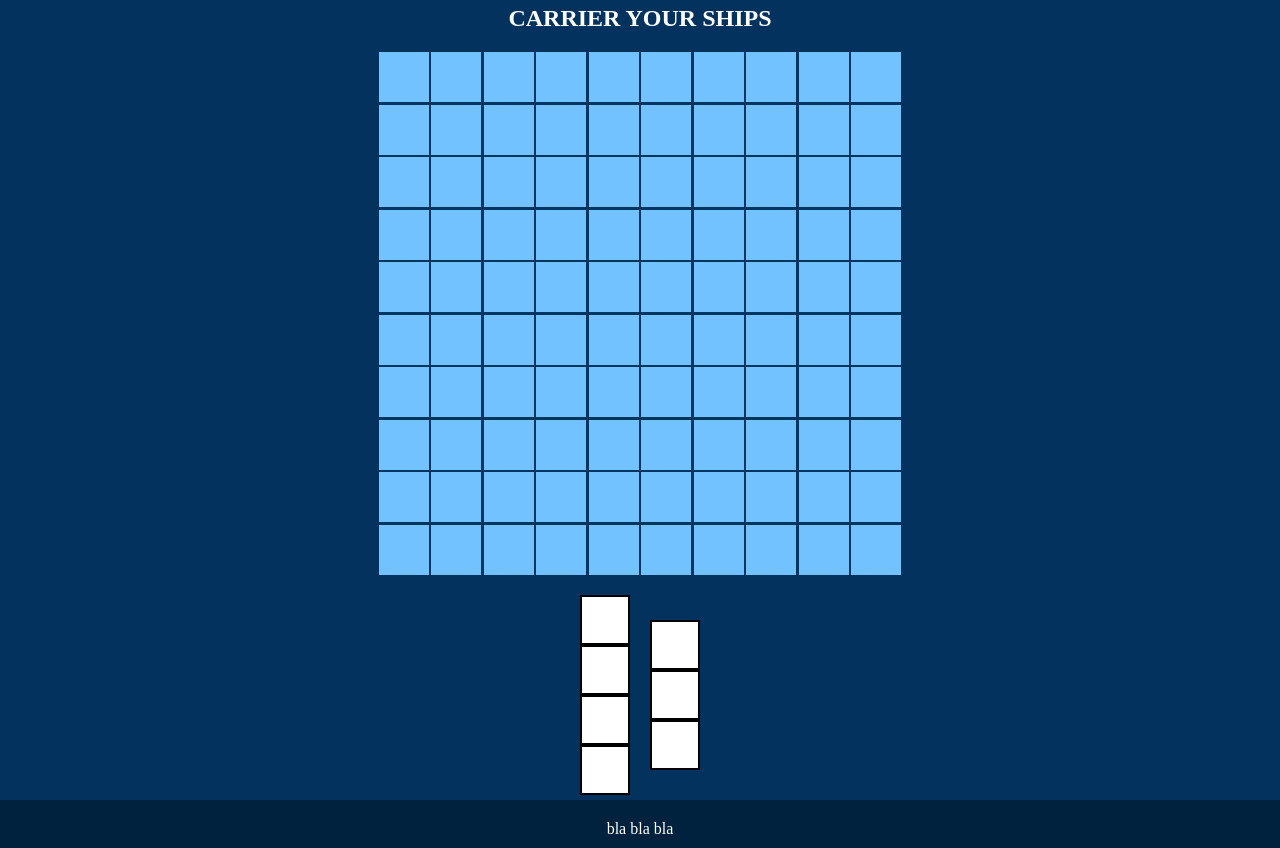
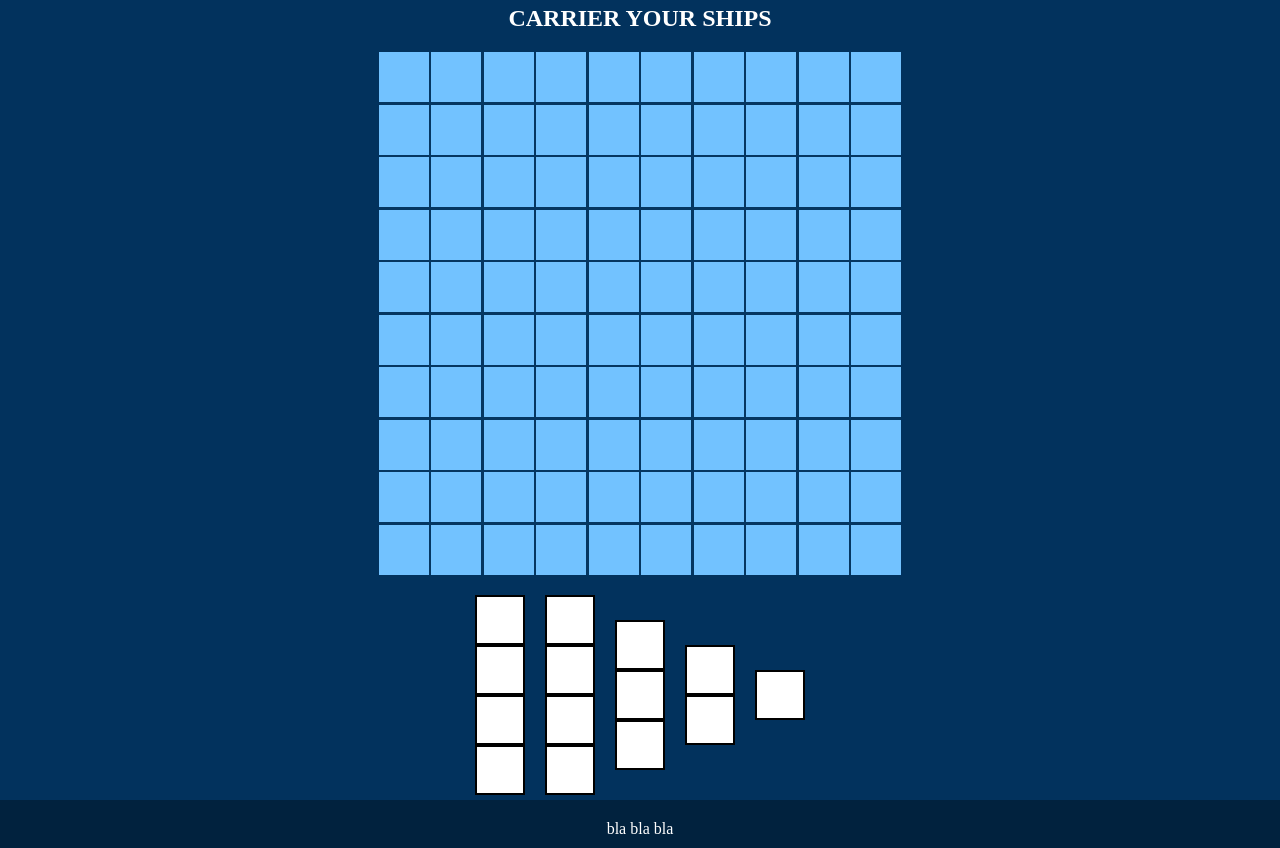
Before and after one commit to Alme08/Battleship, a website built with webpack: page dist/index.html in a window 1280 px wide. Both pictures are taken after typing "Sample" into the empty fields and a click on the input "START". Built offline with nearby package versions, Linux system fonts and the light colour scheme.

Commit message:
add the other ships

```diff
--- a/dist/index.html
+++ b/dist/index.html
@@ -27,11 +27,25 @@
 					<div class="cell"></div>
 					<div class="cell"></div>
 				</div>
+				<div class="ship ship-4-2" id="ship-4-2" draggable="true">
+					<div class="cell"></div>
+					<div class="cell"></div>
+					<div class="cell"></div>
+					<div class="cell"></div>
+				</div>
 				<div class="ship ship-3" id="ship-3" draggable="true">
 					<div class="cell"></div>
 					<div class="cell"></div>
 					<div class="cell"></div>
 				</div>
+				<div class="ship ship-2" id="ship-2" draggable="true">
+					<div class="cell"></div>
+					<div class="cell"></div>
+				</div>
+				<div class="ship ship-1" id="ship-1" draggable="true">
+					<div class="cell"></div>
+				</div>
+				<button id="start-game" class="display-none">start game</button>
 			</div>
 		</section>
 
```
Also changed, not shown: dist/main.js (+13 -3 lines).
